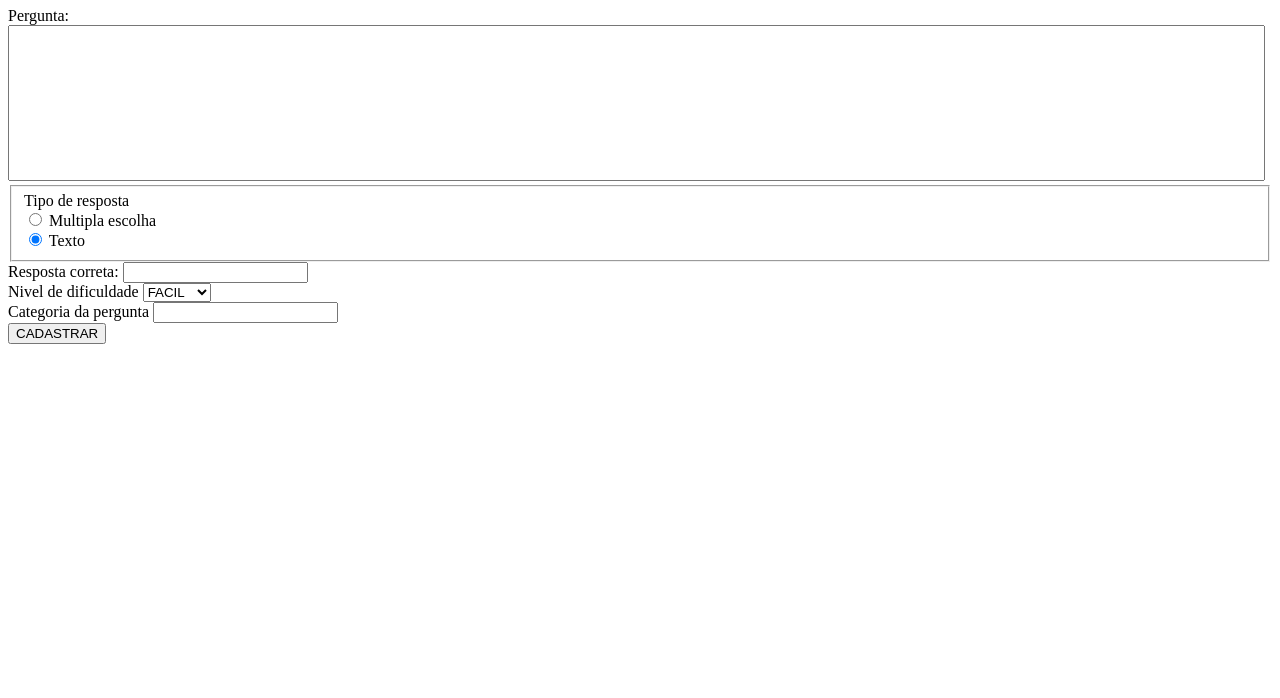
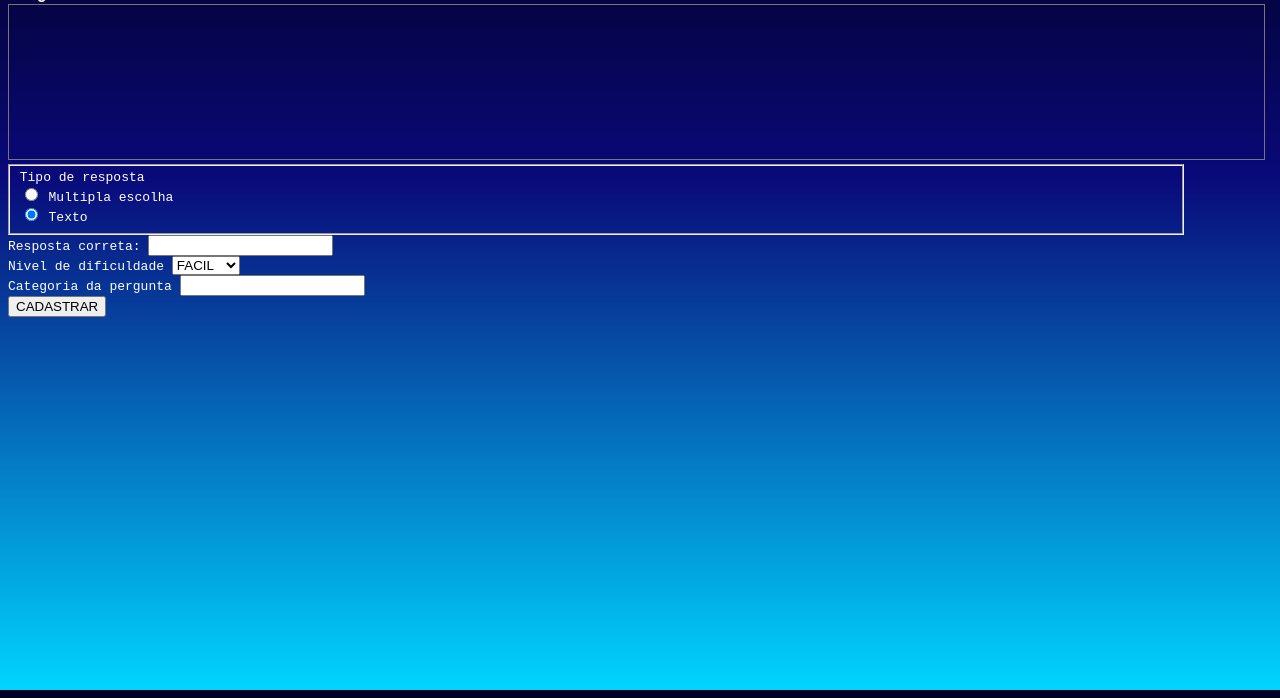
Before and after one commit to Bbeluco/PancakeGame, a plain HTML site: page screens/cadastro.html in a window 1280 px wide. Shown: the part 102-800 px from the top of the page. Drawn offline with Linux system fonts and the light colour scheme.

Commit message:
feat: style screens

```diff
--- a/screens/cadastro.html
+++ b/screens/cadastro.html
@@ -11,13 +11,11 @@
     <nav>
         <a href="../index.html">Novo jogo</a>
         <a href="./resultados.html">Resultados</a>
-        <a href="./cadastro.html">Cadastrar novas perguntas</a>
-        <button>Exportar perguntas e resultados</button>
     </nav>
 
     <div>
         <h1>Cadastre novas perguntas</h1>
-        <label for="pergunta">Pergunta:</label><br/>
+        <label for="pergunta" class="pergunta_titulo">Pergunta:</label><br/>
         <textarea class="texto_pergunta" name="pergunta" id="pergunta" cols="30" rows="10"></textarea>
         <fieldset>
             <label for="tipo">Tipo de resposta</label>
--- a/styles/cadastro.css
+++ b/styles/cadastro.css
@@ -1,4 +1,32 @@
+a {
+    color: white;
+}
+
+body {
+    font-family: monospace;
+    background: rgb(2,0,36);
+    background: linear-gradient(180deg, rgba(2,0,36,1) 0%, rgba(9,9,121,1) 35%, rgba(0,212,255,1) 100%);
+    height: 97vh;
+    color: white
+}
+
+textarea {
+    background-color: transparent;
+    color: white;
+}
+
+fieldset {
+    margin-left: 0px;
+    width: 90vw;
+}
+
+
 .texto_pergunta {
     min-width: 99%;
     resize: none;
 }
+
+.pergunta_titulo {
+    font-weight: bold;
+    font-size: large;
+}
```
Also changed, not shown: index.html (+0 -1 lines), screens/resultados.html (+0 -1 lines), styles/resultados.css (+6 -2 lines).
